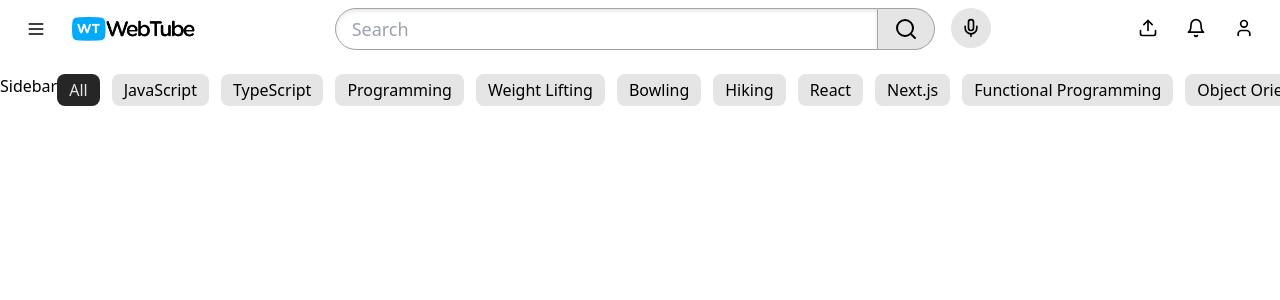
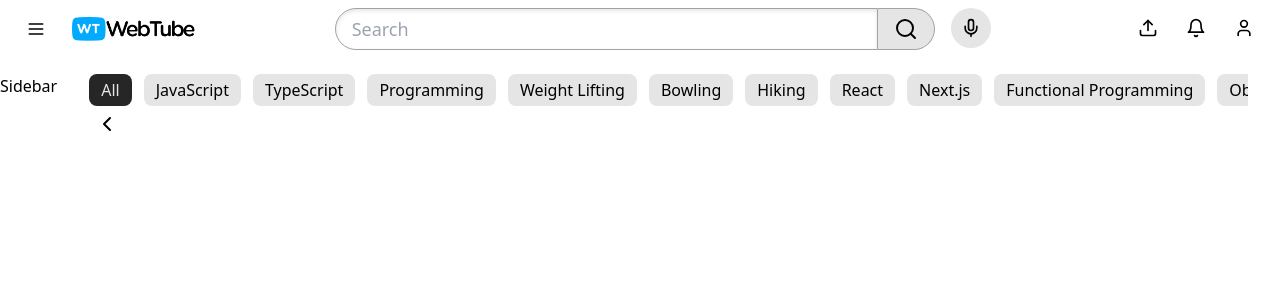
Before and after one commit to Annie-Huang/youtube-react-ts-tailwind-home-page, a React (Vite) app: page / in a window 1280 px wide. Shown: the top 300 px of the page. Built offline with nearby package versions, Linux system fonts and the light colour scheme.

Commit message:
Add the <ChevronLeft> button to the <CategoryPills>

```diff
--- a/src/App.tsx
+++ b/src/App.tsx
@@ -13,7 +13,7 @@ export default function App() {
         <div>Sidebar</div>
 
         {/* Hide the horizontal scroll bar */}
-        <div className='overflow-x-hidden'>
+        <div className='overflow-x-hidden px-8 pb-4'>
           <div className='sticky top-0 bg-white z-10 pb-4'>
             <CategoryPills
               categories={categories}
--- a/src/components/CategoryPills.tsx
+++ b/src/components/CategoryPills.tsx
@@ -1,4 +1,5 @@
 import { Button } from './Button';
+import { ChevronLeft } from 'lucide-react';
 
 type CategoryPillProps = {
   categories: string[];
@@ -25,6 +26,16 @@ export const CategoryPills = ({
           </Button>
         ))}
       </div>
+
+      <div>
+        <Button
+          variant='ghost'
+          size='icon'
+          className='h-full aspect-square w-auto p-1.5'
+        >
+          <ChevronLeft />
+        </Button>
+      </div>
     </div>
   );
 };
```
